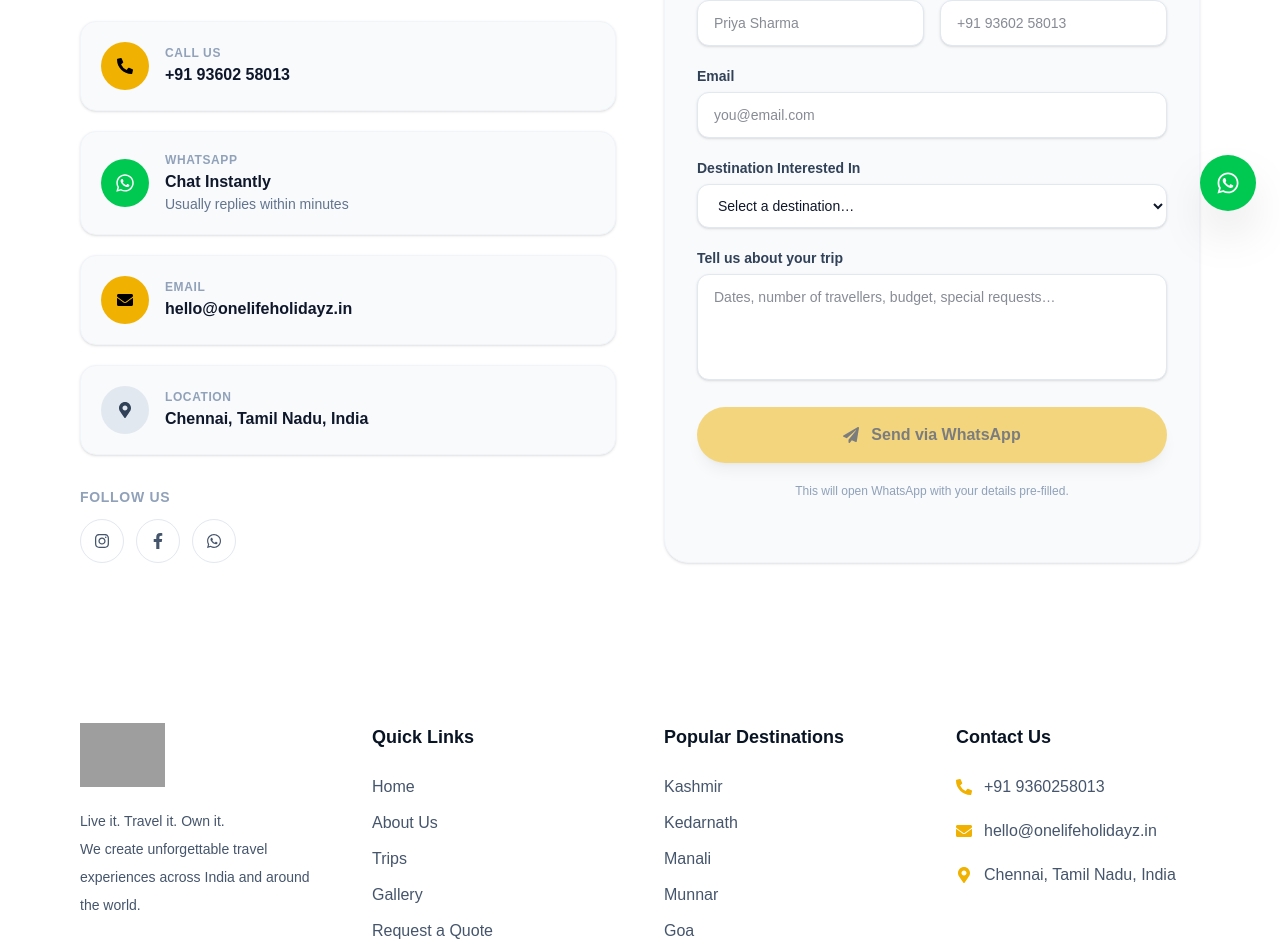
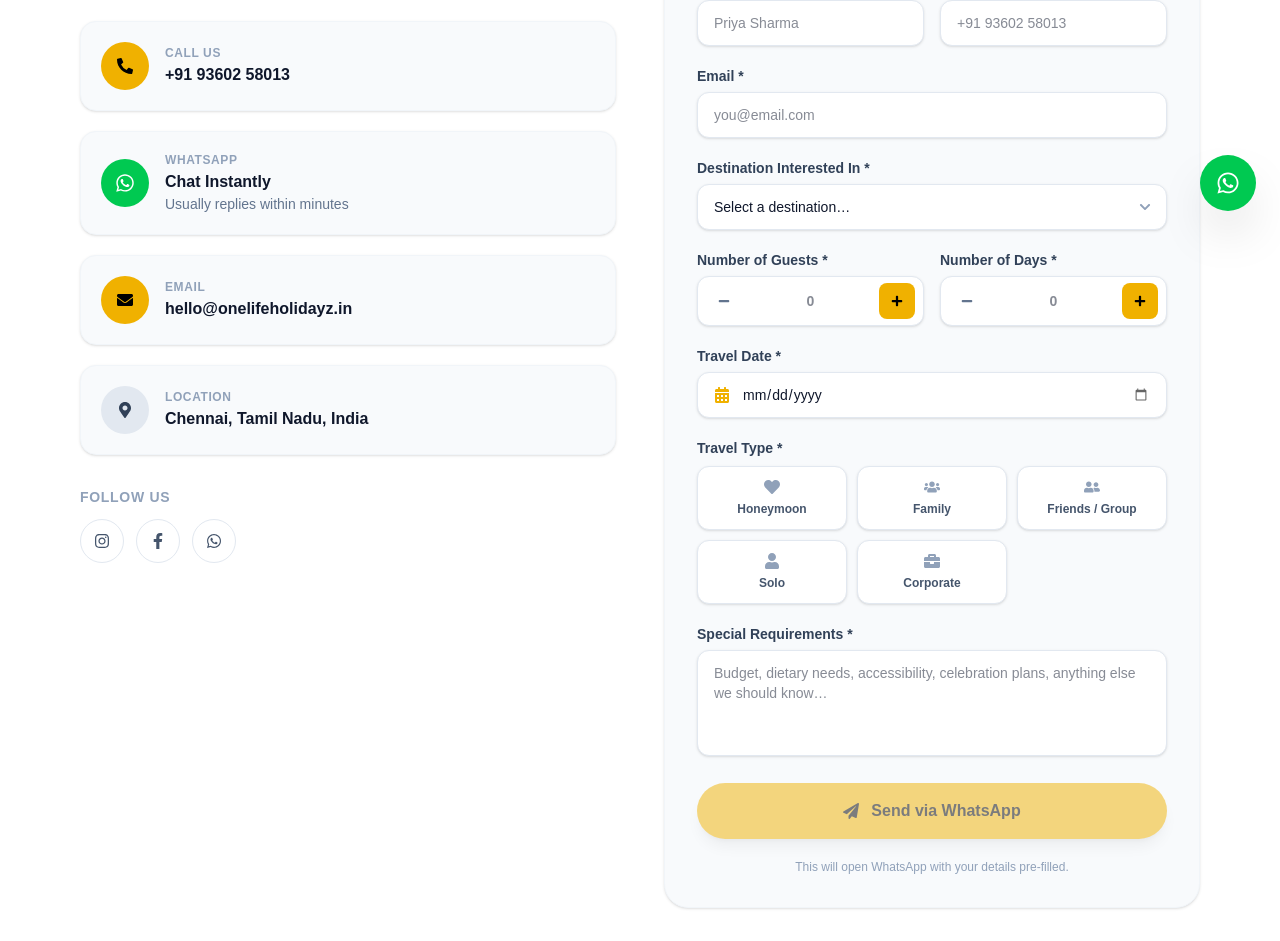
Before and after one commit to vignesh1001001-pixel/One-Life-Holidayz, a Next.js app: page /contact in a window 1280 px wide. Shown: the part 565-1506 px from the top of the page. Built offline with nearby package versions, Linux system fonts and the light colour scheme; grey boxes are pictures that could not be loaded.

Commit message:
rechange the ui in contact page

```diff
--- a/src/app/contact/page.tsx
+++ b/src/app/contact/page.tsx
@@ -10,6 +10,15 @@ import {
   FaInstagram,
   FaFacebookF,
   FaPaperPlane,
+  FaMinus,
+  FaPlus,
+  FaUsers,
+  FaHeart,
+  FaUserFriends,
+  FaUser,
+  FaBriefcase,
+  FaCalendarAlt,
+  FaChevronDown,
 } from "react-icons/fa";
 import PageHero from "@/components/PageHero";
 
@@ -18,12 +27,40 @@ const PHONE_TEL = "+919360258013";
 const PHONE_WA = "919360258013"; // international format, no + or spaces, used for wa.me links
 const WHATSAPP = "https://wa.me/qr/HMQEJ3SMUGMZH1";
 
-type FormState = { name: string; email: string; phone: string; destination: string; message: string };
+const TRAVEL_TYPES = [
+  { label: "Honeymoon", icon: FaHeart },
+  { label: "Family", icon: FaUsers },
+  { label: "Friends / Group", icon: FaUserFriends },
+  { label: "Solo", icon: FaUser },
+  { label: "Corporate", icon: FaBriefcase },
+];
+
+type FormState = {
+  name: string;
+  email: string;
+  phone: string;
+  destination: string;
+  guests: string;
+  days: string;
+  travelDate: string;
+  travelType: string;
+  specialRequirements: string;
+};
+
+const EMPTY_FORM: FormState = {
+  name: "",
+  email: "",
+  phone: "",
+  destination: "",
+  guests: "",
+  days: "",
+  travelDate: "",
+  travelType: "",
+  specialRequirements: "",
+};
 
 export default function ContactPage() {
-  const [form, setForm] = useState<FormState>({
-    name: "", email: "", phone: "", destination: "", message: "",
-  });
+  const [form, setForm] = useState<FormState>(EMPTY_FORM);
   const [submitted, setSubmitted] = useState(false);
 
   function handleChange(
@@ -32,18 +69,48 @@ export default function ContactPage() {
     setForm((prev) => ({ ...prev, [e.target.name]: e.target.value }));
   }
 
+  // Used by the guest/day steppers and the travel-type button group,
+  // which update form state directly rather than through an <input> event.
+  function setField(name: keyof FormState, value: string) {
+    setForm((prev) => ({ ...prev, [name]: value }));
+  }
+
+  function adjustCount(name: "guests" | "days", delta: number, min = 1) {
+    setForm((prev) => {
+      const current = parseInt(prev[name], 10) || 0;
+      const next = Math.max(min, current + delta);
+      return { ...prev, [name]: String(next) };
+    });
+  }
+
+  // Every field is required now, so the button is disabled until all are filled.
+  const isFormComplete = Object.values(form).every((v) => v.trim() !== "");
+
   function handleSubmit(e: React.MouseEvent) {
     e.preventDefault();
-    // Build WhatsApp message from form
-    const msg = `Hi! I want to book a trip.%0AName: ${form.name}%0APhone: ${form.phone}%0ADestination: ${form.destination}%0AMessage: ${form.message}`;
+    if (!isFormComplete) return;
+
+    // Build WhatsApp message from form, including all the new details.
+    const msg =
+      `Hi! I'd like a quick enquiry for a trip.%0A` +
+      `Name: ${form.name}%0A` +
+      `Phone: ${form.phone}%0A` +
+      `Email: ${form.email}%0A` +
+      `Destination: ${form.destination}%0A` +
+      `Number of Guests: ${form.guests}%0A` +
+      `Number of Days: ${form.days}%0A` +
+      `Travel Date: ${form.travelDate}%0A` +
+      `Travel Type: ${form.travelType}%0A` +
+      `Special Requirements: ${form.specialRequirements}`;
+
     window.open(`https://wa.me/${PHONE_WA}?text=${msg}`, "_blank");
     setSubmitted(true);
   }
 
   const DESTINATIONS = [
-    "Kashmir", "Manali", "Kedarnath", "Munnar", "Kerala",
-    "Goa", "Rajasthan", "Andaman", "Maldives", "Dubai",
-    "Thailand", "Sri Lanka", "Other / Custom",
+    "Kashmir", "Manali", "Kedarnath", "Munnar",
+    , "Rajasthan", "Andaman", "Maldives",
+     "Sri Lanka", "Other / Custom",
   ];
 
   return (
@@ -169,7 +236,10 @@ export default function ContactPage() {
                   Your enquiry details have been pre-filled. We&apos;ll reply within minutes.
                 </p>
                 <button
-                  onClick={() => setSubmitted(false)}
+                  onClick={() => {
+                    setForm(EMPTY_FORM);
+                    setSubmitted(false);
+                  }}
                   className="mt-8 rounded-full bg-yellow-500 px-7 py-3 font-semibold text-black transition hover:bg-yellow-400"
                 >
                   Send Another Enquiry
@@ -178,7 +248,7 @@ export default function ContactPage() {
             ) : (
               <div className="space-y-5">
                 <h3 className="font-serif text-2xl font-bold text-slate-900">
-                  Request a Free Quote
+                  Request a Quick Enquiry
                 </h3>
 
                 <div className="grid gap-4 sm:grid-cols-2">
@@ -210,7 +280,7 @@ export default function ContactPage() {
 
                 <div>
                   <label className="mb-1.5 block text-sm font-semibold text-slate-700">
-                    Email
+                    Email *
                   </label>
                   <input
                     name="email"
@@ -224,13 +294,14 @@ export default function ContactPage() {
 
                 <div>
                   <label className="mb-1.5 block text-sm font-semibold text-slate-700">
-                    Destination Interested In
+                    Destination Interested In *
                   </label>
+                  <div className="relative">
                     <select
                       name="destination"
                       value={form.destination}
                       onChange={handleChange}
-                    className="w-full rounded-xl border border-slate-200 bg-white px-4 py-3 text-sm text-slate-900 shadow-sm outline-none transition focus:border-yellow-400 focus:ring-2 focus:ring-yellow-400/20"
+                      className="w-full appearance-none rounded-xl border border-slate-200 bg-white px-4 py-3 pr-10 text-sm text-slate-900 shadow-sm outline-none transition focus:border-yellow-400 focus:ring-2 focus:ring-yellow-400/20"
                     >
                       <option value="">Select a destination…</option>
                       {DESTINATIONS.map((d) => (
@@ -239,25 +310,146 @@ export default function ContactPage() {
                         </option>
                       ))}
                     </select>
+                    <FaChevronDown className="pointer-events-none absolute right-4 top-1/2 -translate-y-1/2 text-xs text-slate-400" />
+                  </div>
+                </div>
+
+                {/* Guests / Days — stepper controls instead of raw number inputs */}
+                <div className="grid gap-4 sm:grid-cols-2">
+                  <div>
+                    <label className="mb-1.5 block text-sm font-semibold text-slate-700">
+                      Number of Guests *
+                    </label>
+                    <div className="flex items-center justify-between rounded-xl border border-slate-200 bg-white px-2 py-1.5 shadow-sm transition focus-within:border-yellow-400 focus-within:ring-2 focus-within:ring-yellow-400/20">
+                      <button
+                        type="button"
+                        aria-label="Decrease guests"
+                        onClick={() => adjustCount("guests", -1)}
+                        className="flex h-9 w-9 shrink-0 items-center justify-center rounded-lg text-slate-500 transition hover:bg-slate-100 hover:text-slate-900"
+                      >
+                        <FaMinus className="text-xs" />
+                      </button>
+                      <input
+                        name="guests"
+                        type="text"
+                        inputMode="numeric"
+                        value={form.guests}
+                        onChange={(e) => {
+                          const digits = e.target.value.replace(/\D/g, "");
+                          setField("guests", digits);
+                        }}
+                        placeholder="0"
+                        className="w-full flex-1 bg-transparent text-center text-sm font-semibold text-slate-900 outline-none"
+                      />
+                      <button
+                        type="button"
+                        aria-label="Increase guests"
+                        onClick={() => adjustCount("guests", 1)}
+                        className="flex h-9 w-9 shrink-0 items-center justify-center rounded-lg bg-yellow-500 text-black transition hover:bg-yellow-400"
+                      >
+                        <FaPlus className="text-xs" />
+                      </button>
+                    </div>
                   </div>
 
                   <div>
                     <label className="mb-1.5 block text-sm font-semibold text-slate-700">
-                    Tell us about your trip
+                      Number of Days *
+                    </label>
+                    <div className="flex items-center justify-between rounded-xl border border-slate-200 bg-white px-2 py-1.5 shadow-sm transition focus-within:border-yellow-400 focus-within:ring-2 focus-within:ring-yellow-400/20">
+                      <button
+                        type="button"
+                        aria-label="Decrease days"
+                        onClick={() => adjustCount("days", -1)}
+                        className="flex h-9 w-9 shrink-0 items-center justify-center rounded-lg text-slate-500 transition hover:bg-slate-100 hover:text-slate-900"
+                      >
+                        <FaMinus className="text-xs" />
+                      </button>
+                      <input
+                        name="days"
+                        type="text"
+                        inputMode="numeric"
+                        value={form.days}
+                        onChange={(e) => {
+                          const digits = e.target.value.replace(/\D/g, "");
+                          setField("days", digits);
+                        }}
+                        placeholder="0"
+                        className="w-full flex-1 bg-transparent text-center text-sm font-semibold text-slate-900 outline-none"
+                      />
+                      <button
+                        type="button"
+                        aria-label="Increase days"
+                        onClick={() => adjustCount("days", 1)}
+                        className="flex h-9 w-9 shrink-0 items-center justify-center rounded-lg bg-yellow-500 text-black transition hover:bg-yellow-400"
+                      >
+                        <FaPlus className="text-xs" />
+                      </button>
+                    </div>
+                  </div>
+                </div>
+
+                {/* Travel Date — custom-styled with a branded calendar icon */}
+                <div>
+                  <label className="mb-1.5 block text-sm font-semibold text-slate-700">
+                    Travel Date *
+                  </label>
+                  <div className="relative flex items-center rounded-xl border border-slate-200 bg-white px-4 py-3 shadow-sm transition focus-within:border-yellow-400 focus-within:ring-2 focus-within:ring-yellow-400/20">
+                    <FaCalendarAlt className="mr-3 shrink-0 text-yellow-500" />
+                    <input
+                      name="travelDate"
+                      type="date"
+                      value={form.travelDate}
+                      onChange={handleChange}
+                      className="w-full bg-transparent text-sm text-slate-900 outline-none [&::-webkit-calendar-picker-indicator]:cursor-pointer [&::-webkit-calendar-picker-indicator]:opacity-60"
+                    />
+                  </div>
+                </div>
+
+                {/* Travel Type — icon button group instead of a plain <select> */}
+                <div>
+                  <label className="mb-2 block text-sm font-semibold text-slate-700">
+                    Travel Type *
+                  </label>
+                  <div className="grid grid-cols-2 gap-2.5 sm:grid-cols-3">
+                    {TRAVEL_TYPES.map(({ label, icon: Icon }) => {
+                      const active = form.travelType === label;
+                      return (
+                        <button
+                          key={label}
+                          type="button"
+                          onClick={() => setField("travelType", label)}
+                          className={`flex flex-col items-center gap-1.5 rounded-xl border px-3 py-3 text-center text-xs font-semibold shadow-sm transition ${
+                            active
+                              ? "border-yellow-500 bg-yellow-50 text-yellow-700 ring-2 ring-yellow-400/30"
+                              : "border-slate-200 bg-white text-slate-600 hover:border-yellow-300 hover:bg-yellow-50/40"
+                          }`}
+                        >
+                          <Icon className={`text-base ${active ? "text-yellow-600" : "text-slate-400"}`} />
+                          {label}
+                        </button>
+                      );
+                    })}
+                  </div>
+                </div>
+
+                <div>
+                  <label className="mb-1.5 block text-sm font-semibold text-slate-700">
+                    Special Requirements *
                   </label>
                   <textarea
-                    name="message"
-                    value={form.message}
+                    name="specialRequirements"
+                    value={form.specialRequirements}
                     onChange={handleChange}
                     rows={4}
-                    placeholder="Dates, number of travellers, budget, special requests…"
+                    placeholder="Budget, dietary needs, accessibility, celebration plans, anything else we should know…"
                     className="w-full rounded-xl border border-slate-200 bg-white px-4 py-3 text-sm text-slate-900 shadow-sm outline-none transition focus:border-yellow-400 focus:ring-2 focus:ring-yellow-400/20 resize-none"
                   />
                 </div>
 
                 <button
                   onClick={handleSubmit}
-                  disabled={!form.name || !form.phone}
+                  disabled={!isFormComplete}
                   className="flex w-full items-center justify-center gap-3 rounded-full bg-yellow-500 py-4 font-semibold text-black shadow-lg transition hover:bg-yellow-400 disabled:opacity-50 disabled:cursor-not-allowed"
                 >
                   <FaPaperPlane />
```
Lines whose indentation alone changed are shown as unchanged.
